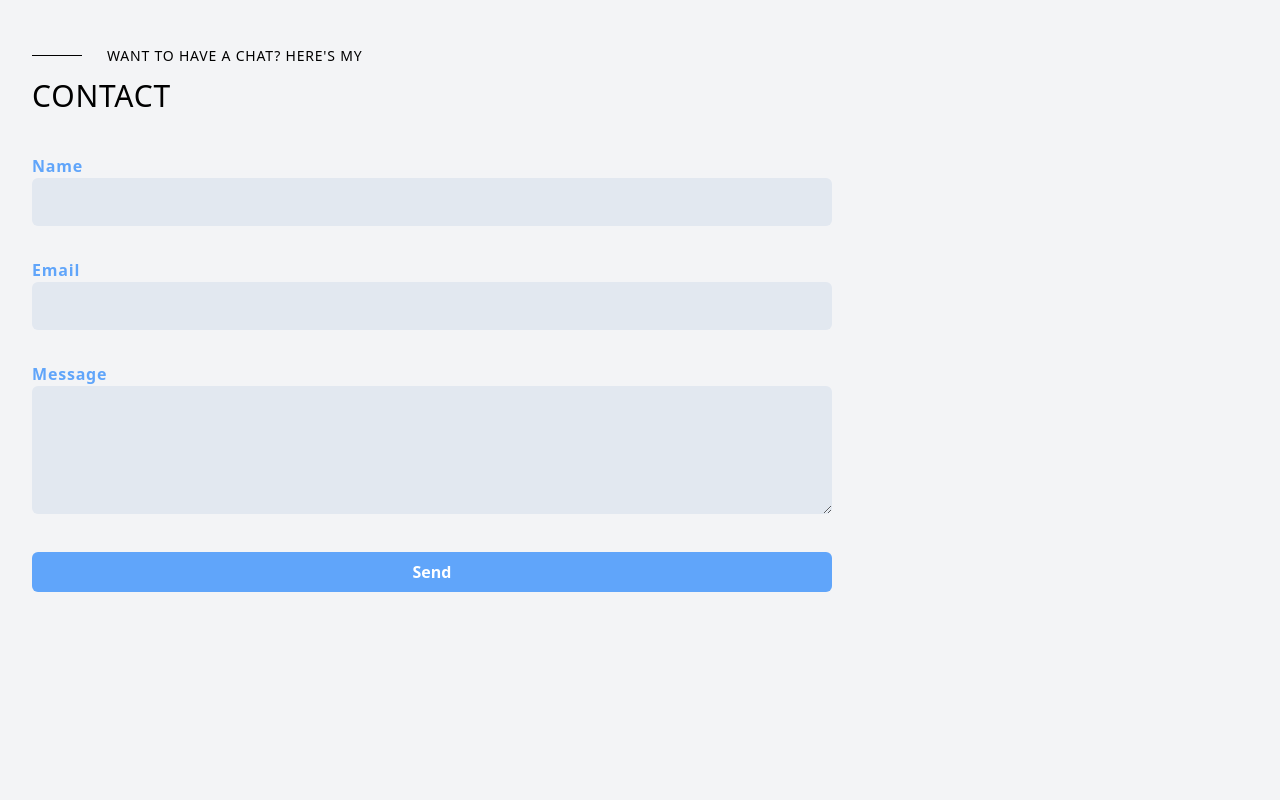
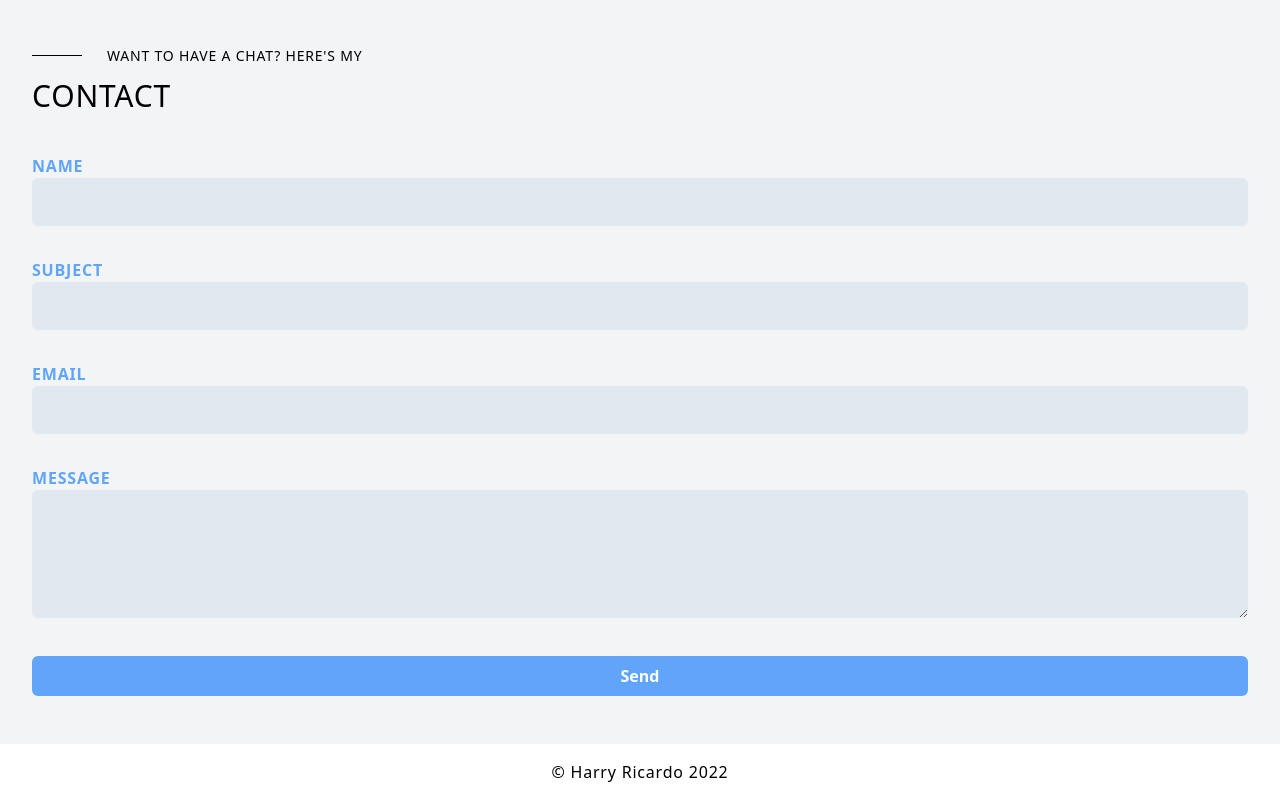
Before and after one commit to PastGH/harryrc-portfolio-tailwind, a plain HTML site: page index.html in a window 1280 px wide. Shown: the part 3684-4484 px from the top of the page. Before the commit the page ends 4276 px from the top, so only its background shows below. Drawn offline with Linux system fonts and the light colour scheme.

Commit message:
update #2

```diff
--- a/index.html
+++ b/index.html
@@ -492,17 +492,19 @@
     </section>
     <!-- Blog Section End -->
     <!-- Contact Section Start -->
-    <section id="contact" class="pt-36">
+    <section id="contact" class="pt-36 mb-12">
       <div class="container">
         <div class="flex flex-wrap">
           <div class="w-full px-4 mb-10">
             <h6>want to have a chat? here's my</h6>
             <h4 class="uppercase text-3xl">Contact</h4>
           </div>
-          <div class="w-full lg:w-2/3">
+          <div class="w-full">
             <form>
               <div class="w-full px-4 mb-8">
-                <label for="name" class="text-base font-bold text-primary"
+                <label
+                  for="name"
+                  class="text-base font-bold text-primary uppercase"
                   >Name</label
                 >
                 <input
@@ -512,7 +514,21 @@
                 />
               </div>
               <div class="w-full px-4 mb-8">
-                <label for="email" class="text-base font-bold text-primary"
+                <label
+                  for="subject"
+                  class="text-base font-bold text-primary uppercase"
+                  >Subject</label
+                >
+                <input
+                  type="text"
+                  id="subject"
+                  class="w-full bg-slate-200 text-dark p-3 rounded-md focus:outline-none focus:ring-primary focus:ring-1 focus:border-primary"
+                />
+              </div>
+              <div class="w-full px-4 mb-8">
+                <label
+                  for="email"
+                  class="text-base font-bold text-primary uppercase"
                   >Email</label
                 >
                 <input
@@ -522,7 +538,9 @@
                 />
               </div>
               <div class="w-full px-4 mb-8">
-                <label for="message" class="text-base font-bold text-primary"
+                <label
+                  for="message"
+                  class="text-base font-bold text-primary uppercase"
                   >Message</label
                 >
                 <textarea
@@ -544,6 +562,17 @@
       </div>
     </section>
     <!-- Contact Section End -->
+    <!-- Footer Section Start -->
+    <footer class="bg-white">
+      <div class="container">
+        <div class="flex flex-wrap">
+          <div class="w-full px-4 py-4 flex justify-center items-center">
+            <h1 class="font-medium">© Harry Ricardo 2022</h1>
+          </div>
+        </div>
+      </div>
+    </footer>
+    <!-- Footer Section End -->
 
     <script src="dist/js/script.js"></script>
   </body>
```
Also changed, not shown: dist/output.css.
